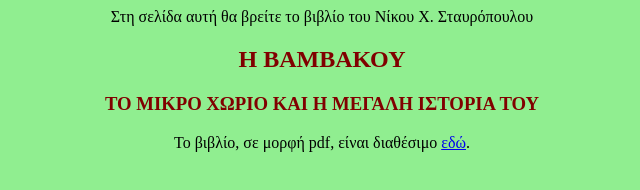
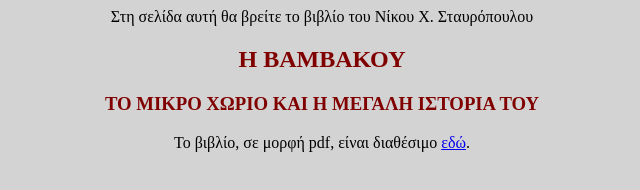
Before and after one commit to istoriavamvakous/istoriavamvakous.github.io, a plain HTML site: page index.html in a window 1280 px wide. Shown: the whole page, without its empty margins (318-958 px from the left). Drawn offline with Linux system fonts and the light colour scheme.

Commit message:
temp checkin

```diff
--- a/index.html
+++ b/index.html
@@ -4,7 +4,7 @@
   <head>
     <style>
       body {
-         background-color: lightgreen
+         background-color: lightgray
       }
       .text {
          text-align: center;
```
